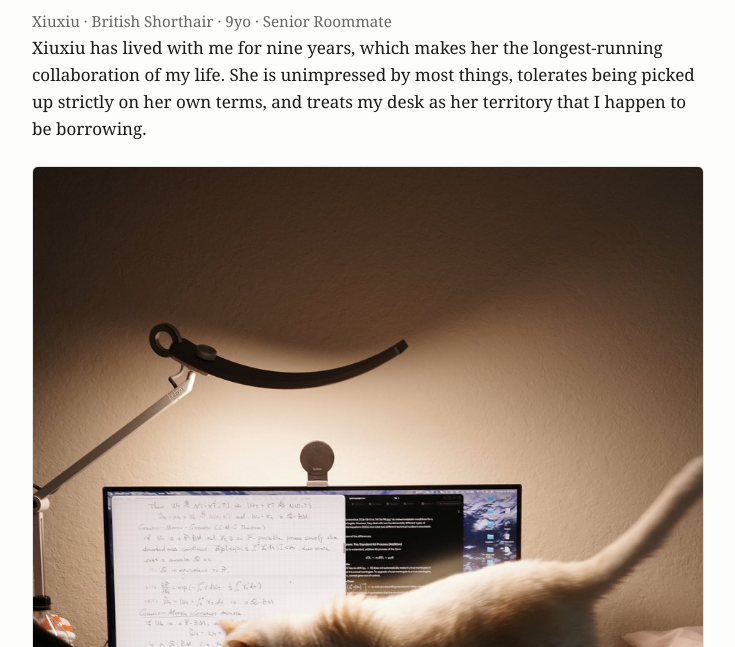
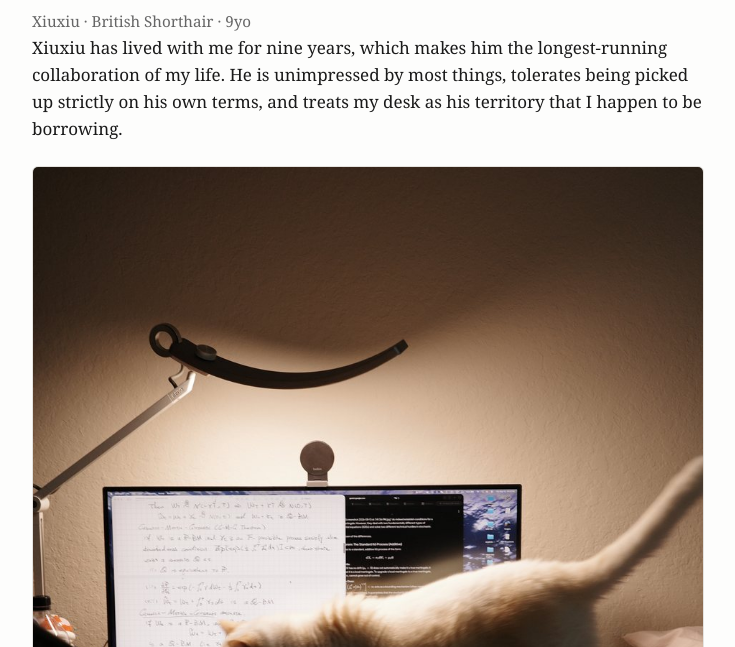
Before and after one commit to shaorenj/Renjie-web, a plain HTML site: page xiuxiu.html in a window 1280 px wide. Shown: the part 153-800 px from the top of the page, without its empty margins (272-1007 px from the left). Drawn offline with Linux system fonts and the light colour scheme.

Commit message:
Update Xiuxiu page: new photos, fix pronouns

```diff
--- a/xiuxiu.html
+++ b/xiuxiu.html
@@ -12,12 +12,12 @@
 
     <article>
       <h1>Xiuxiu's Page</h1>
-      <p class="tagline">Xiuxiu · British Shorthair · 9yo · Senior Roommate</p>
+      <p class="tagline">Xiuxiu · British Shorthair · 9yo</p>
 
       <p>
-        Xiuxiu has lived with me for nine years, which makes her the longest-running
-        collaboration of my life. She is unimpressed by most things, tolerates being
-        picked up strictly on her own terms, and treats my desk as her territory that
+        Xiuxiu has lived with me for nine years, which makes him the longest-running
+        collaboration of my life. He is unimpressed by most things, tolerates being
+        picked up strictly on his own terms, and treats my desk as his territory that
         I happen to be borrowing.
       </p>
 
@@ -27,8 +27,8 @@
       </figure>
 
       <figure>
-        <img src="assets/xiuxiu-loaf.jpg" alt="Close-up portrait of Xiuxiu resting with her paws tucked" />
-        <figcaption>Her default expression.</figcaption>
+        <img src="assets/xiuxiu-loaf.jpg" alt="Close-up portrait of Xiuxiu resting with his paws tucked" />
+        <figcaption>His default expression.</figcaption>
       </figure>
 
       <!--
```
